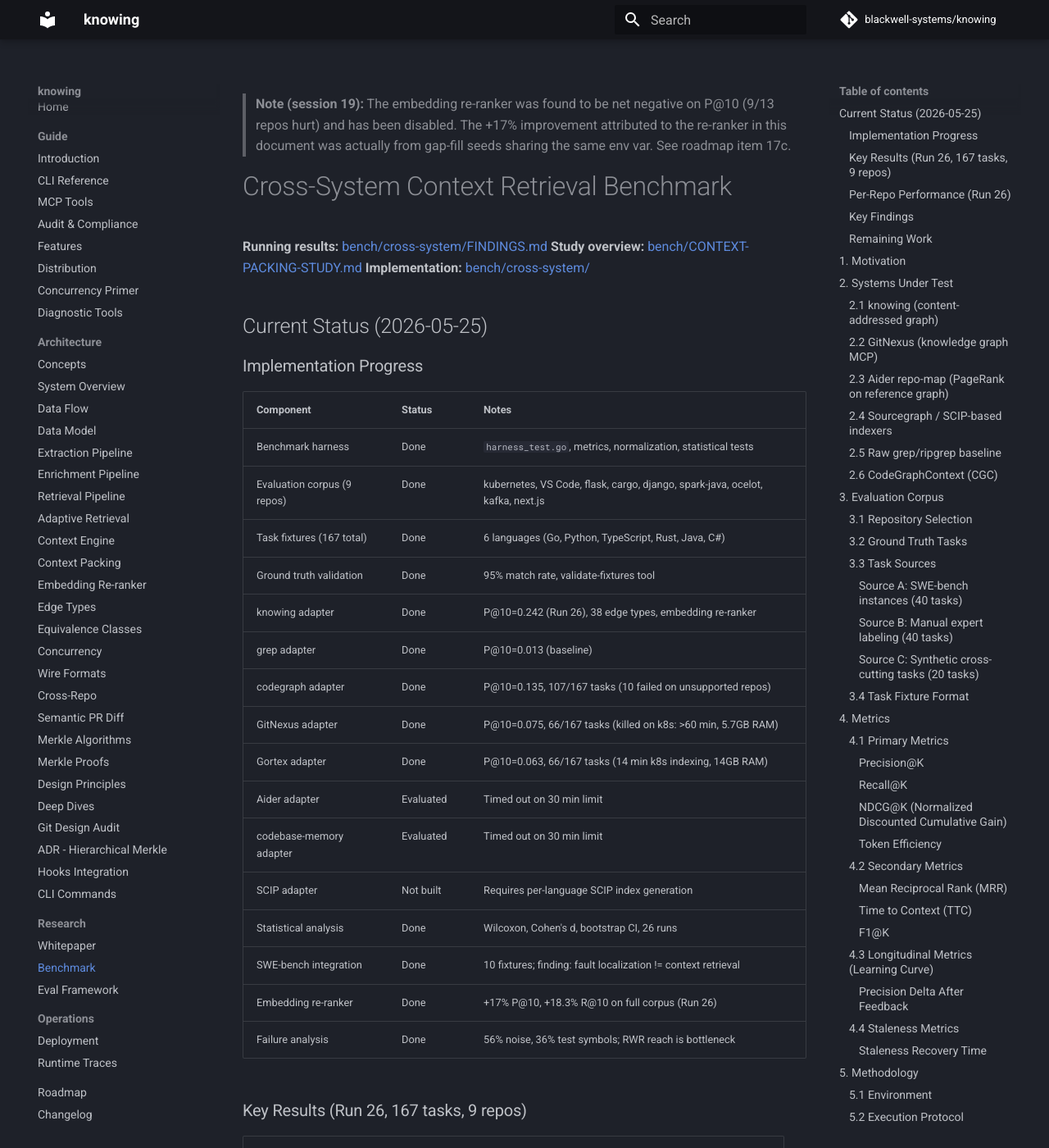
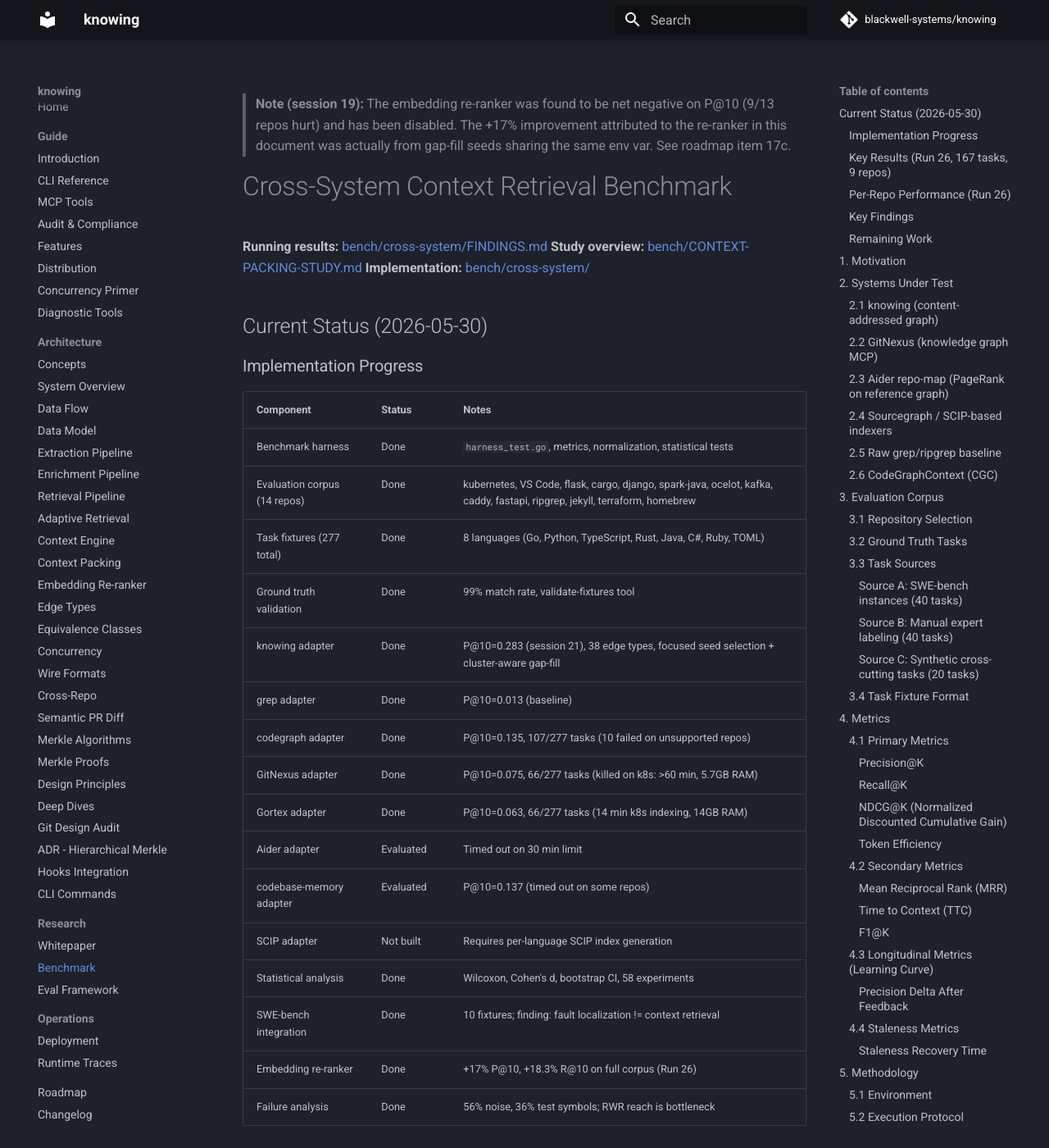
Before and after one commit to blackwell-systems/knowing, an MkDocs documentation site: the page built from docs/research/cross-system-benchmark.md, in a window 1280 px wide and 1400 px high. Shown: the whole window at 82% size. Built offline with MkDocs 1.6.1 and Material for MkDocs 9.7.7, drawn with Linux system fonts in a browser that asks for light colours; comment, search, counter and statistics services are not loaded.

Commit message:
docs: update cross-system-benchmark.md current status (14 repos, 277 tasks, P@10=0.283)

```diff
--- a/docs/research/cross-system-benchmark.md
+++ b/docs/research/cross-system-benchmark.md
@@ -6,25 +6,25 @@
 **Study overview:** [bench/CONTEXT-PACKING-STUDY.md](../../bench/CONTEXT-PACKING-STUDY.md)
 **Implementation:** [bench/cross-system/](../../bench/cross-system/)
 
-## Current Status (2026-05-25)
+## Current Status (2026-05-30)
 
 ### Implementation Progress
 
 | Component | Status | Notes |
 |-----------|--------|-------|
 | Benchmark harness | Done | `harness_test.go`, metrics, normalization, statistical tests |
-| Evaluation corpus (9 repos) | Done | kubernetes, VS Code, flask, cargo, django, spark-java, ocelot, kafka, next.js |
-| Task fixtures (167 total) | Done | 6 languages (Go, Python, TypeScript, Rust, Java, C#) |
-| Ground truth validation | Done | 95% match rate, validate-fixtures tool |
-| knowing adapter | Done | P@10=0.242 (Run 26), 38 edge types, embedding re-ranker |
+| Evaluation corpus (14 repos) | Done | kubernetes, VS Code, flask, cargo, django, spark-java, ocelot, kafka, caddy, fastapi, ripgrep, jekyll, terraform, homebrew |
+| Task fixtures (277 total) | Done | 8 languages (Go, Python, TypeScript, Rust, Java, C#, Ruby, TOML) |
+| Ground truth validation | Done | 99% match rate, validate-fixtures tool |
+| knowing adapter | Done | P@10=0.283 (session 21), 38 edge types, focused seed selection + cluster-aware gap-fill |
 | grep adapter | Done | P@10=0.013 (baseline) |
-| codegraph adapter | Done | P@10=0.135, 107/167 tasks (10 failed on unsupported repos) |
-| GitNexus adapter | Done | P@10=0.075, 66/167 tasks (killed on k8s: >60 min, 5.7GB RAM) |
-| Gortex adapter | Done | P@10=0.063, 66/167 tasks (14 min k8s indexing, 14GB RAM) |
+| codegraph adapter | Done | P@10=0.135, 107/277 tasks (10 failed on unsupported repos) |
+| GitNexus adapter | Done | P@10=0.075, 66/277 tasks (killed on k8s: >60 min, 5.7GB RAM) |
+| Gortex adapter | Done | P@10=0.063, 66/277 tasks (14 min k8s indexing, 14GB RAM) |
 | Aider adapter | Evaluated | Timed out on 30 min limit |
-| codebase-memory adapter | Evaluated | Timed out on 30 min limit |
+| codebase-memory adapter | Evaluated | P@10=0.137 (timed out on some repos) |
 | SCIP adapter | Not built | Requires per-language SCIP index generation |
-| Statistical analysis | Done | Wilcoxon, Cohen's d, bootstrap CI, 26 runs |
+| Statistical analysis | Done | Wilcoxon, Cohen's d, bootstrap CI, 58 experiments |
 | SWE-bench integration | Done | 10 fixtures; finding: fault localization != context retrieval |
 | Embedding re-ranker | Done | +17% P@10, +18.3% R@10 on full corpus (Run 26) |
 | Failure analysis | Done | 56% noise, 36% test symbols; RWR reach is bottleneck |
```
